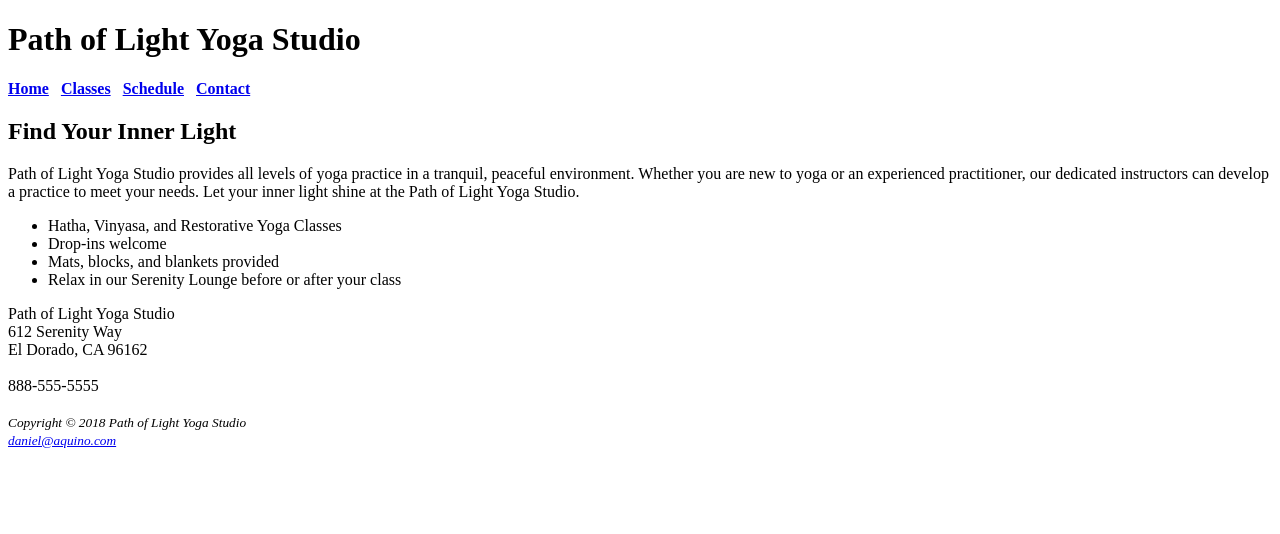
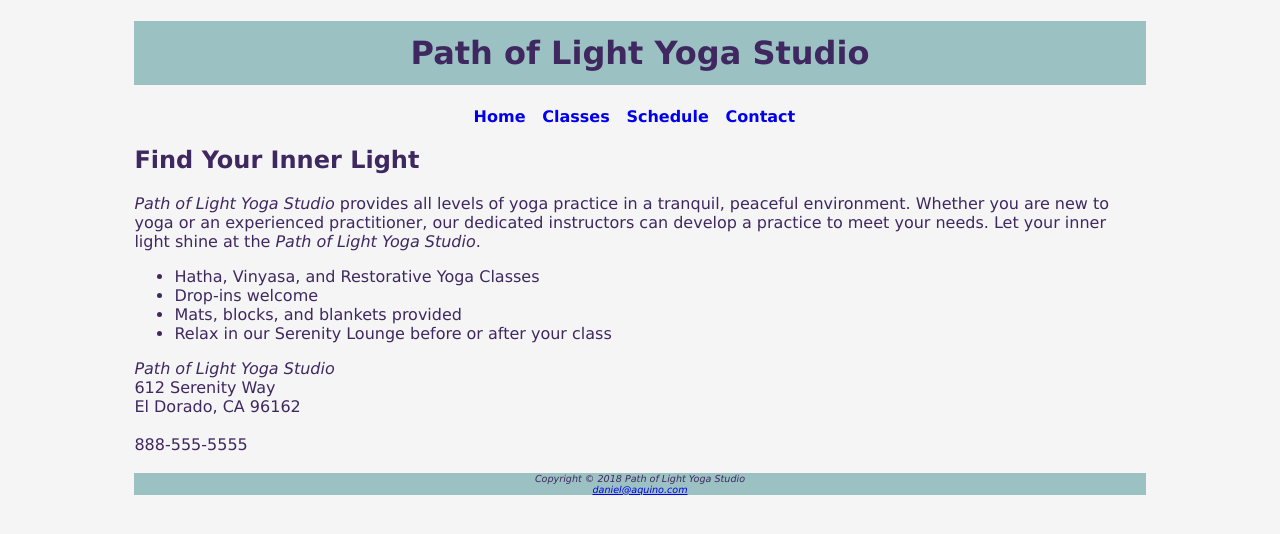
Before and after one commit to aquino-d/Path-of-Light-Yoga-Studio, a plain HTML site: page index.html in a window 1280 px wide. Drawn offline with Linux system fonts and the light colour scheme.

Commit message:
complete yoga css

```diff
--- a/index.html
+++ b/index.html
@@ -6,26 +6,30 @@
 
     <title>Path of Light Yoga Studio</title>
     <meta name="description" content="Path of Light Yoga Studio">
+
+    <!-- Yoga.css Stylesheet   -->
+    <link rel="stylesheet" href="yogacss/yoga.css" type="text/css">
 </head>
 
 <body>
+    <div id="wrapper">
         <header>
             <h1>Path of Light Yoga Studio</h1>
         </header>
 
         <nav>
-        <a href="index.html"><b>Home</b></a>&nbsp;&nbsp;
-        <a href="classes.html"><b>Classes</b></a>&nbsp;&nbsp;
-        <a href="schedule.html"><b>Schedule</b></a>&nbsp;&nbsp;
-        <a href="contact.html"><b>Contact</b></a>&nbsp;&nbsp;
+            <a href="index.html">Home</a>&nbsp;&nbsp;
+            <a href="classes.html">Classes</a>&nbsp;&nbsp;
+            <a href="schedule.html">Schedule</a>&nbsp;&nbsp;
+            <a href="contact.html">Contact</a>&nbsp;&nbsp;
         </nav>
 
         <main>
             <h2>Find Your Inner Light</h2>
 
-        <p>Path of Light Yoga Studio provides all levels of yoga practice in a tranquil, peaceful environment.
+            <p><span class="studio">Path of Light Yoga Studio</span> provides all levels of yoga practice in a tranquil, peaceful environment.
                 Whether you are new to yoga or an experienced practitioner, our dedicated instructors can develop a
-            practice to meet your needs. Let your inner light shine at the Path of Light Yoga Studio.
+                practice to meet your needs. Let your inner light shine at the <span class="studio">Path of Light Yoga Studio</span>.
             </p>
 
             <ul>
@@ -36,7 +40,7 @@
             </ul>
 
             <div>
-            Path of Light Yoga Studio<br>
+                <span class="studio">Path of Light Yoga Studio</span><br>
                 612 Serenity Way<br>
                 El Dorado, CA 96162<br><br>
                 888-555-5555<br><br>
@@ -44,13 +48,10 @@
         </main>
 
         <footer>
-        <small>
-            <i>
             Copyright &copy; 2018 Path of Light Yoga Studio<br>
             <a href="mailtodanielaquino.com">daniel@aquino.com</a>
-            </i>
-        </small>
         </footer>
+    </div> <!-- End #wrapper div -->
 
 </body>
 </html>
--- a/yogacss/yoga.css
+++ b/yogacss/yoga.css
@@ -0,0 +1,40 @@
+body {
+    background-color: #f5f5f5;
+    color: #3F2860;
+    font-family: Verdana, Arial, sans-serif;
+}
+
+#wrapper {
+    width: 80%;
+    margin-right: auto;
+    margin-left: auto;
+}
+
+header {
+    background-color: #9BC1C2;
+    text-align: center;
+}
+
+h1 {
+    line-height: 200%;
+}
+
+nav {
+    text-align: center;
+    font-weight: bold;
+}
+
+nav a {
+    text-decoration: none;
+}
+
+.studio {
+    font-style: italic;
+}
+
+footer {
+    background-color: #9BC1C2;
+    font-size: .60em;
+    font-style: italic;
+    text-align: center;
+}
```
Also changed, not shown: classes.html (+6 -2 lines), contact.html (+6 -2 lines), schedule.html (+6 -2 lines). Lines whose indentation alone changed are shown as unchanged.
